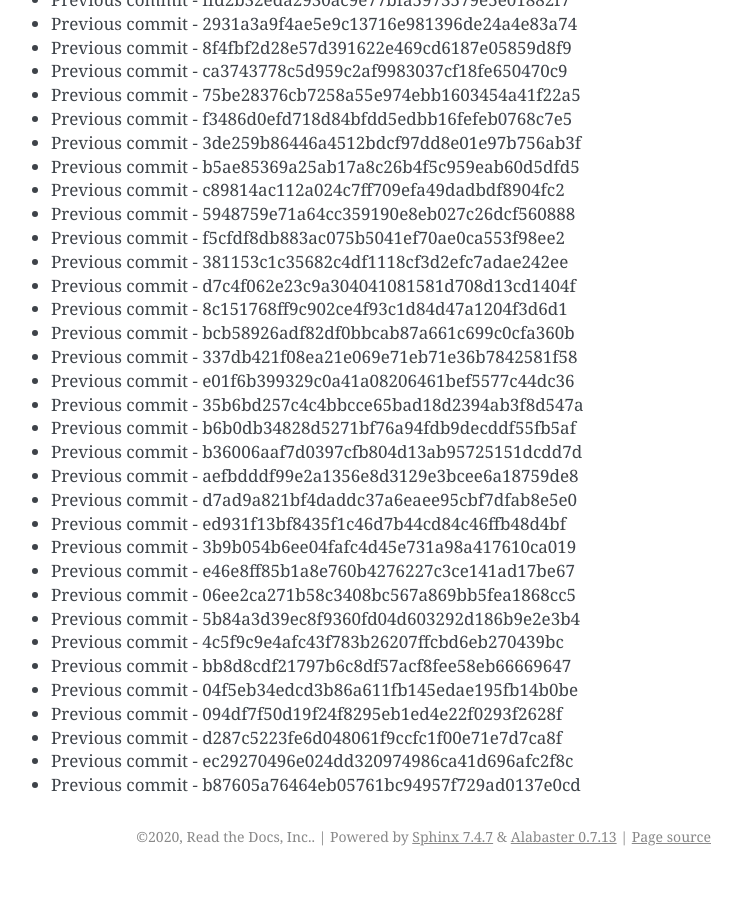
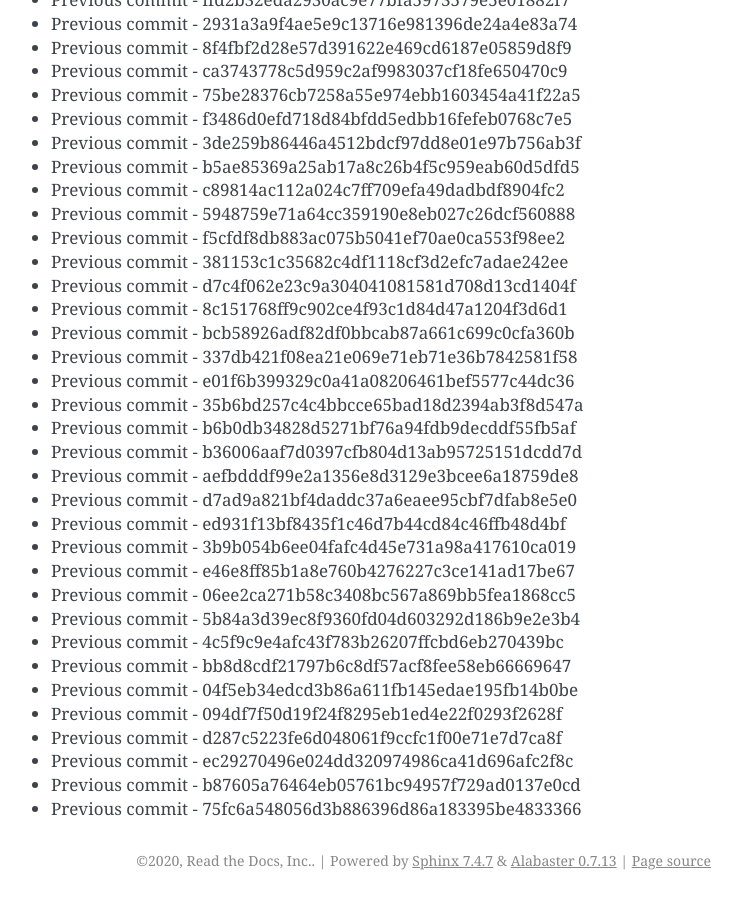
Before and after one commit to readthedocs/rtd-git-stresstest, a Sphinx documentation site: the page built from docs/updates.rst, in a window 1280 px wide and 900 px high, scrolled down 32353 px. Shown: the whole window, without its empty margins (399-1141 px from the left). Built offline with Sphinx 7.4.7, drawn with Linux system fonts in a browser that asks for light colours; before the commit the page ends 33229 px from its top, so only the background shows below that.

Commit message:
Generating commit from previous: 75fc6a548056d3b886396d86a183395be4833366

```diff
--- a/docs/updates.rst
+++ b/docs/updates.rst
@@ -1391,3 +1391,4 @@ It can be tested for any performance characteristics.
 * Previous commit - d287c5223fe6d048061f9ccfc1f00e71e7d7ca8f
 * Previous commit - ec29270496e024dd320974986ca41d696afc2f8c
 * Previous commit - b87605a76464eb05761bc94957f729ad0137e0cd
+* Previous commit - 75fc6a548056d3b886396d86a183395be4833366
```
